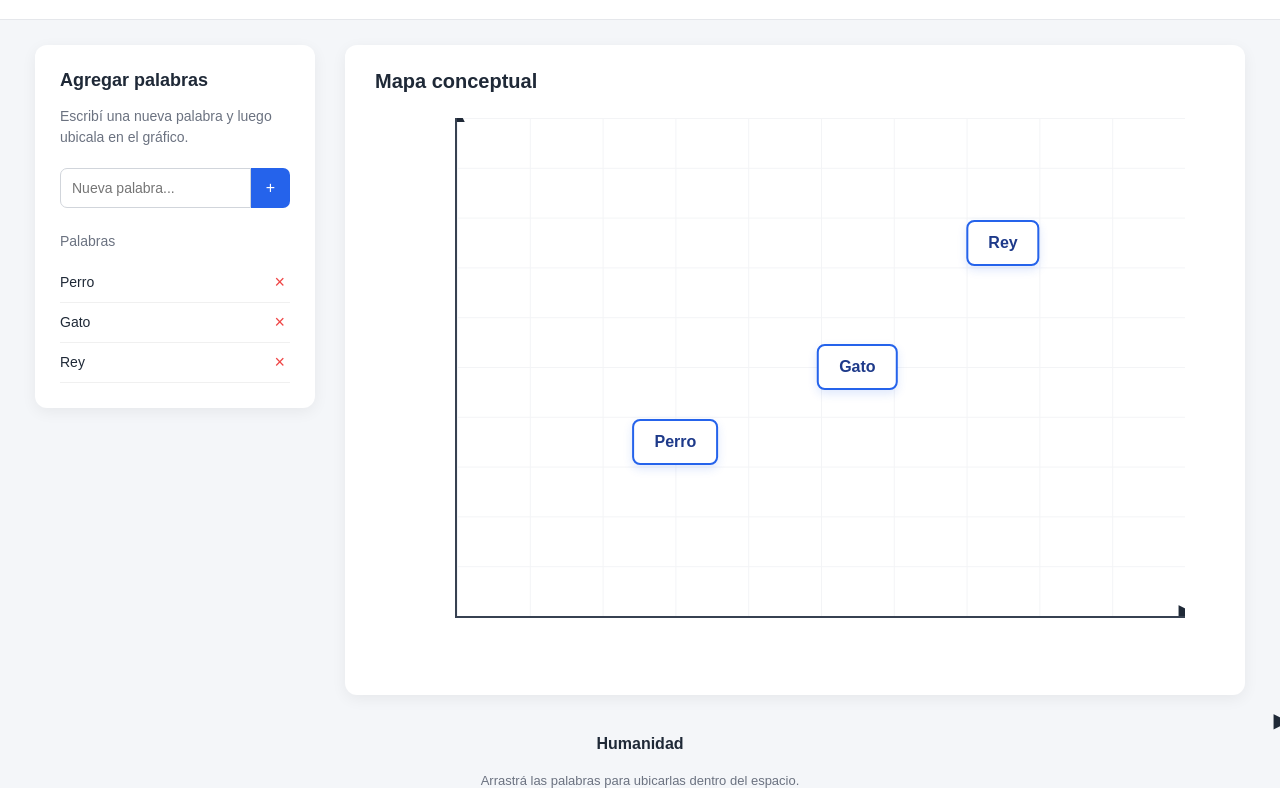
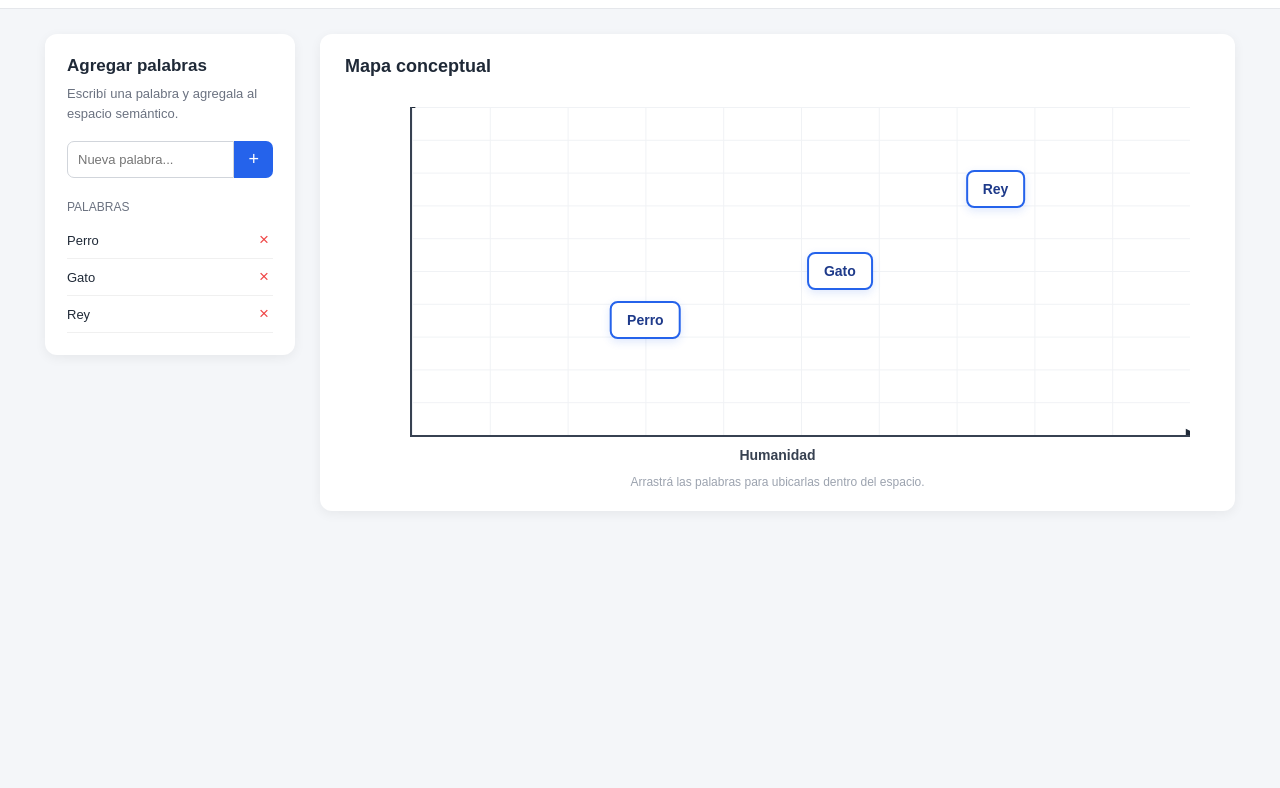
Before and after one commit to LCaravaggio/embeddings, a plain HTML site: page index.html in a window 1280 px wide. Shown: the part 75-863 px from the top of the page. After the commit the page ends 800 px from the top, so only its background shows below. Drawn offline with Linux system fonts and the light colour scheme.

Commit message:
Update index.html

```diff
--- a/index.html
+++ b/index.html
@@ -7,6 +7,11 @@
 <title>Espacio Semántico</title>
 
 <style>
+
+/* =========================
+   CONFIGURACIÓN GENERAL
+   ========================= */
+
 * {
     box-sizing: border-box;
 }
@@ -18,226 +23,368 @@
     color: #1f2937;
 }
 
+
+/* =========================
+   ENCABEZADO
+   ========================= */
+
 header {
     background: white;
     border-bottom: 1px solid #e5e7eb;
-        padding: 22px 40px;
+    padding: 18px 35px;
 }
 
 header h1 {
     margin: 0;
-        font-size: 24px;
+    font-size: 23px;
     font-weight: 600;
 }
 
 header p {
-        margin: 6px 0 0;
+    margin: 5px 0 0;
     color: #6b7280;
-        font-size: 14px;
+    font-size: 13px;
 }
+
+
+/* =========================
+   CONTENEDOR PRINCIPAL
+   ========================= */
 
 .container {
     display: flex;
-    height: calc(100vh - 100px);
-    padding: 25px 35px;
-    gap: 30px;
-    max-width: 1400px;
-    margin: auto;
+    gap: 25px;
+
+    max-width: 1250px;
+    margin: 0 auto;
+
+    padding: 25px 30px;
 }
 
-    /* PANEL LATERAL */
+
+/* =========================
+   PANEL LATERAL
+   ========================= */
 
 .sidebar {
-        width: 280px;
+    width: 250px;
+    flex-shrink: 0;
+
     background: white;
     border-radius: 12px;
-        padding: 25px;
-        box-shadow: 0 4px 15px rgba(0,0,0,0.06);
+
+    padding: 22px;
+
+    box-shadow: 0 3px 12px rgba(0,0,0,0.06);
+
     height: fit-content;
 }
 
 .sidebar h2 {
-        margin-top: 0;
-        font-size: 18px;
+    margin: 0 0 8px;
+    font-size: 17px;
 }
 
 .sidebar p {
-        font-size: 14px;
+    margin: 0;
     color: #6b7280;
+    font-size: 13px;
     line-height: 1.5;
 }
 
+
+/* =========================
+   INPUT
+   ========================= */
+
 .input-group {
     display: flex;
-        margin-top: 20px;
+    margin-top: 18px;
 }
 
 input {
     width: 100%;
-        padding: 11px;
+
+    padding: 10px;
+
     border: 1px solid #d1d5db;
     border-radius: 7px 0 0 7px;
+
     outline: none;
-        font-size: 14px;
+
+    font-size: 13px;
 }
 
 input:focus {
     border-color: #2563eb;
 }
 
-    button {
+.add-button {
     border: none;
+
     background: #2563eb;
     color: white;
-        padding: 0 15px;
+
+    padding: 0 14px;
+
     border-radius: 0 7px 7px 0;
+
     cursor: pointer;
-        font-size: 16px;
+
+    font-size: 18px;
 }
 
-    button:hover {
+.add-button:hover {
     background: #1d4ed8;
 }
 
+
+/* =========================
+   LISTA DE PALABRAS
+   ========================= */
+
 .word-list {
-        margin-top: 25px;
+    margin-top: 22px;
 }
 
 .word-list h3 {
-        font-size: 14px;
+    margin: 0 0 8px;
+
+    font-size: 12px;
+
     color: #6b7280;
+
     font-weight: 500;
+
+    text-transform: uppercase;
 }
 
 .word-item {
     display: flex;
     justify-content: space-between;
     align-items: center;
-        padding: 9px 0;
+
+    padding: 8px 0;
+
     border-bottom: 1px solid #f0f0f0;
-        font-size: 14px;
+
+    font-size: 13px;
 }
 
-    .delete-btn {
+.delete-button {
+    border: none;
     background: transparent;
+
     color: #ef4444;
-        font-size: 18px;
-        padding: 0 5px;
+
+    cursor: pointer;
+
+    font-size: 17px;
+
+    padding: 0 4px;
 }
 
-    .delete-btn:hover {
-        background: transparent;
+.delete-button:hover {
     color: #b91c1c;
 }
 
 
-    /* GRAFICO */
+/* =========================
+   CONTENEDOR DEL GRÁFICO
+   ========================= */
 
 .chart-container {
     flex: 1;
+
     background: white;
+
     border-radius: 12px;
-    padding: 25px 30px;
-    box-shadow: 0 4px 15px rgba(0,0,0,0.06);
+
+    padding: 22px 25px;
+
+    box-shadow: 0 3px 12px rgba(0,0,0,0.06);
+
     min-width: 0;
 }
 
 .chart-container h2 {
-        margin-top: 0;
-        font-size: 20px;
+    margin: 0;
+
+    font-size: 18px;
 }
+
+
+/* =========================
+   GRÁFICO
+   ========================= */
 
 .chart {
     position: relative;
-    height: calc(100vh - 200px);
-    min-height: 200px;
-    max-height: 500px;
 
-    margin: 25px 30px 15px 80px;
+    /*
+       El gráfico ahora es deliberadamente
+       bastante más bajo.
+    */
+
+    height: 330px;
+
+    margin-top: 30px;
+    margin-left: 65px;
+    margin-right: 20px;
+    margin-bottom: 0;
 
     border-left: 2px solid #374151;
     border-bottom: 2px solid #374151;
 
     background:
-        linear-gradient(to right, #f3f4f6 1px, transparent 1px),
-        linear-gradient(to bottom, #f3f4f6 1px, transparent 1px);
+        linear-gradient(
+            to right,
+            #f0f2f5 1px,
+            transparent 1px
+        ),
+        linear-gradient(
+            to bottom,
+            #f0f2f5 1px,
+            transparent 1px
+        );
 
     background-size: 10% 10%;
+
     overflow: hidden;
 }
 
-    /* Etiquetas de ejes */
+
+/* =========================
+   NOMBRE EJE Y
+   ========================= */
+
+.y-label {
+    position: absolute;
+
+    left: -48px;
+    top: 50%;
+
+    transform: translateY(-50%) rotate(-90deg);
+
+    font-size: 14px;
+    font-weight: 600;
+
+    white-space: nowrap;
+
+    color: #374151;
+}
+
+
+/* =========================
+   NOMBRE EJE X
+   ========================= */
 
 .x-label {
     text-align: center;
-        margin-top: 15px;
+
+    margin-top: 10px;
+
+    font-size: 14px;
     font-weight: 600;
+
+    color: #374151;
+}
+
+
+/* =========================
+   FLECHAS DE LOS EJES
+   ========================= */
+
+.arrow-y {
+    position: absolute;
+
+    left: -9px;
+    top: -13px;
+
     font-size: 16px;
 }
 
-    .y-label {
+.arrow-x {
     position: absolute;
-    left: -50px;
-    top: 50%;
-    transform: translateY(-50%) rotate(-90deg);
 
-    font-weight: 600;
+    right: -8px;
+    bottom: -8px;
+
     font-size: 16px;
-    white-space: nowrap;
 }
 
-    /* Flechas */
 
-    .arrow-x {
-        position: absolute;
-        right: -9px;
-        bottom: -7px;
-        font-size: 20px;
-    }
-
-    .arrow-y {
-        position: absolute;
-        left: -8px;
-        top: -14px;
-        font-size: 20px;
-    }
-
-    /* PALABRAS */
+/* =========================
+   PALABRAS
+   ========================= */
 
 .word {
     position: absolute;
-        padding: 12px 20px;
+
+    padding: 9px 15px;
+
     background: white;
+
     border: 2px solid #2563eb;
+
     border-radius: 8px;
+
     color: #1e3a8a;
+
     font-weight: 600;
+
+    font-size: 14px;
+
     cursor: grab;
+
     user-select: none;
-        box-shadow: 0 4px 10px rgba(37,99,235,0.15);
-        transition: box-shadow 0.2s, transform 0.2s;
+
+    box-shadow:
+        0 3px 8px rgba(37,99,235,0.15);
+
+    transform: translate(-50%, -50%);
+
+    transition:
+        box-shadow 0.15s,
+        transform 0.15s;
 }
 
 .word:hover {
-        transform: scale(1.05);
-        box-shadow: 0 6px 18px rgba(37,99,235,0.25);
+    transform: translate(-50%, -50%) scale(1.05);
+
+    box-shadow:
+        0 5px 14px rgba(37,99,235,0.25);
 }
 
 .word:active {
     cursor: grabbing;
 }
 
+
+/* =========================
+   INSTRUCCIONES
+   ========================= */
+
 .instructions {
-        margin-top: 20px;
-        color: #6b7280;
-        font-size: 13px;
+    margin-top: 12px;
+
     text-align: center;
+
+    color: #9ca3af;
+
+    font-size: 12px;
 }
 
-    @media (max-width: 900px) {
+
+/* =========================
+   PANTALLAS CHICAS
+   ========================= */
+
+@media (max-width: 800px) {
 
     .container {
         flex-direction: column;
+
         padding: 20px;
     }
 
@@ -245,37 +392,59 @@
         width: 100%;
     }
 
-        .chart {
-            height: 500px;
-            margin-left: 60px;
+    .chart-container {
+        width: 100%;
     }
 
+    .chart {
+        height: 300px;
+
+        margin-left: 55px;
+        margin-right: 10px;
+    }
 }
 
 </style>
 </head>
 
+
 <body>
 
+
+<!-- =========================
+     ENCABEZADO
+     ========================= -->
+
 <header>
+
     <h1>Espacio Semántico</h1>
-    <p>Ubicá las palabras según la relación que consideres que tienen con cada dimensión.</p>
+
+    <p>
+        Ubicá las palabras según su posición en las dimensiones de humanidad y tamaño.
+    </p>
+
 </header>
+
 
 
 <div class="container">
 
-    <!-- PANEL LATERAL -->
+
+    <!-- =========================
+         PANEL DE PALABRAS
+         ========================= -->
 
     <aside class="sidebar">
 
         <h2>Agregar palabras</h2>
 
         <p>
-            Escribí una nueva palabra y luego ubicala en el gráfico.
+            Escribí una palabra y agregala al espacio semántico.
         </p>
 
+
         <div class="input-group">
+
             <input
                 type="text"
                 id="newWord"
@@ -283,7 +452,13 @@
                 maxlength="30"
             >
 
-            <button onclick="addWord()">+</button>
+            <button
+                class="add-button"
+                onclick="addWord()"
+            >
+                +
+            </button>
+
         </div>
 
 
@@ -299,29 +474,46 @@
 
 
 
-    <!-- GRAFICO -->
+    <!-- =========================
+         GRÁFICO
+         ========================= -->
 
     <main class="chart-container">
 
         <h2>Mapa conceptual</h2>
 
+
         <div id="chart" class="chart">
 
-    <div class="y-label">Tamaño</div>
+            <!-- EJE Y -->
 
-    <div class="arrow-y">▲</div>
-    <div class="arrow-x">▶</div>
+            <div class="y-label">
+                Tamaño
+            </div>
+
+
+            <!-- FLECHA EJE Y -->
+
+            <div class="arrow-y">
+                ▲
+            </div>
+
+
+            <!-- FLECHA EJE X -->
+
+            <div class="arrow-x">
+                ▶
+            </div>
 
         </div>
 
-            <div class="arrow-y">▲</div>
-            <div class="arrow-x">▶</div>
 
-        </div>
+        <!-- EJE X -->
 
         <div class="x-label">
             Humanidad
         </div>
+
 
         <div class="instructions">
             Arrastrá las palabras para ubicarlas dentro del espacio.
@@ -335,37 +527,58 @@
 
 <script>
 
+/* =========================
+   DATOS INICIALES
+   ========================= */
+
 const chart = document.getElementById("chart");
+
 const wordList = document.getElementById("wordList");
+
 const input = document.getElementById("newWord");
 
+
 let words = [
+
     {
         text: "Perro",
         x: 30,
         y: 65
     },
+
     {
         text: "Gato",
         x: 55,
         y: 50
     },
+
     {
         text: "Rey",
         x: 75,
         y: 25
     }
+
 ];
 
 
+/* =========================
+   DIBUJAR PALABRAS
+   ========================= */
+
 function renderWords() {
 
-        chart.querySelectorAll(".word").forEach(el => el.remove());
+    chart
+        .querySelectorAll(".word")
+        .forEach(element => element.remove());
+
 
     wordList.innerHTML = "";
 
 
     words.forEach((word, index) => {
+
+
+        /* PALABRA EN EL GRÁFICO */
 
         const element = document.createElement("div");
 
@@ -373,30 +586,49 @@
 
         element.textContent = word.text;
 
+
         element.style.left = word.x + "%";
+
         element.style.top = word.y + "%";
 
-            element.style.transform = "translate(-50%, -50%)";
 
         makeDraggable(element, index);
 
+
         chart.appendChild(element);
 
+
+
+        /* PALABRA EN LA LISTA */
 
         const listItem = document.createElement("div");
 
         listItem.className = "word-item";
 
-            listItem.innerHTML = `
-                <span>${word.text}</span>
 
-                <button
-                    class="delete-btn"
-                    onclick="deleteWord(${index})"
-                >
-                    ×
-                </button>
-            `;
+        const name = document.createElement("span");
+
+        name.textContent = word.text;
+
+
+        const deleteButton = document.createElement("button");
+
+        deleteButton.className = "delete-button";
+
+        deleteButton.textContent = "×";
+
+
+        deleteButton.onclick = function() {
+
+            deleteWord(index);
+
+        };
+
+
+        listItem.appendChild(name);
+
+        listItem.appendChild(deleteButton);
+
 
         wordList.appendChild(listItem);
 
@@ -405,42 +637,56 @@
 }
 
 
+/* =========================
+   ARRASTRAR PALABRAS
+   ========================= */
 
 function makeDraggable(element, index) {
 
-        let isDragging = false;
+    let dragging = false;
 
 
-        element.addEventListener("mousedown", function(e) {
+    element.addEventListener("mousedown", function() {
 
-            isDragging = true;
+        dragging = true;
 
         document.body.style.userSelect = "none";
 
     });
 
 
-        document.addEventListener("mousemove", function(e) {
+    document.addEventListener("mousemove", function(event) {
 
-            if (!isDragging) return;
+        if (!dragging) return;
 
 
         const rect = chart.getBoundingClientRect();
 
 
-            let x = e.clientX - rect.left;
+        let x =
+            event.clientX - rect.left;
 
-            let y = e.clientY - rect.top;
 
+        let y =
+            event.clientY - rect.top;
+
+
+        /*
+           Evitamos que la palabra
+           salga del gráfico.
+        */
 
         x = Math.max(0, Math.min(x, rect.width));
 
         y = Math.max(0, Math.min(y, rect.height));
 
 
-            const xPercent = (x / rect.width) * 100;
+        const xPercent =
+            (x / rect.width) * 100;
 
-            const yPercent = (y / rect.height) * 100;
+
+        const yPercent =
+            (y / rect.height) * 100;
 
 
         words[index].x = xPercent;
@@ -448,41 +694,47 @@
         words[index].y = yPercent;
 
 
-            element.style.left = xPercent + "%";
+        element.style.left =
+            xPercent + "%";
 
-            element.style.top = yPercent + "%";
+        element.style.top =
+            yPercent + "%";
 
     });
 
 
     document.addEventListener("mouseup", function() {
 
-            if (isDragging) {
-
-                isDragging = false;
+        dragging = false;
 
         document.body.style.userSelect = "";
-
-            }
 
     });
 
 }
 
 
+/* =========================
+   AGREGAR PALABRA
+   ========================= */
 
 function addWord() {
 
-        const text = input.value.trim();
+    const text =
+        input.value.trim();
 
 
     if (text === "") return;
 
 
     words.push({
+
         text: text,
+
         x: 50,
+
         y: 50
+
     });
 
 
@@ -494,6 +746,9 @@
 }
 
 
+/* =========================
+   ELIMINAR PALABRA
+   ========================= */
 
 function deleteWord(index) {
 
@@ -504,18 +759,27 @@
 }
 
 
+/* =========================
+   ENTER PARA AGREGAR
+   ========================= */
 
-    input.addEventListener("keypress", function(e) {
+input.addEventListener(
+    "keypress",
+    function(event) {
 
-        if (e.key === "Enter") {
+        if (event.key === "Enter") {
 
             addWord();
 
         }
 
-    });
+    }
+);
 
 
+/* =========================
+   INICIO
+   ========================= */
 
 renderWords();
 
```
Lines whose indentation alone changed are shown as unchanged.
